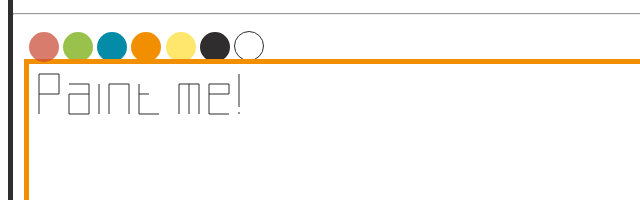
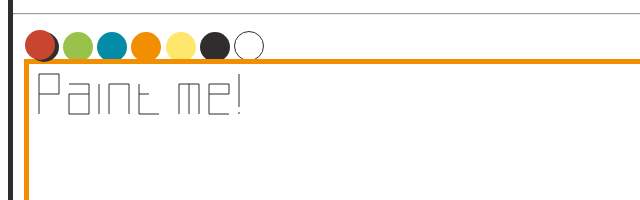
Before and after one commit to paraparata/paraparata.github.io, a plain HTML site: page index.html in a window 1280 px wide. In both pictures the pointer is over the button 44 px from the left and 1247 px from the top of the page. Shown: the part 1200-1400 px from the top of the page, 0-640 px from the left. Drawn offline with nearby package versions, Linux system fonts and the light colour scheme.

Commit message:
change paint button style when hover

```diff
--- a/style.css
+++ b/style.css
@@ -139,7 +139,11 @@ hr {
   cursor: url("img/pointer.png") 32 0, auto;
 }
 .funn-btn:hover {
-  opacity: 0.7;
+  position: relative;
+  bottom: 2px;
+  right: 4px;
+  box-shadow: 4px 2px 0 0 #2f2d2e;
+  /* opacity: 0.7; */
 }
 .btn-red {
   background-color: #c84630;
```
